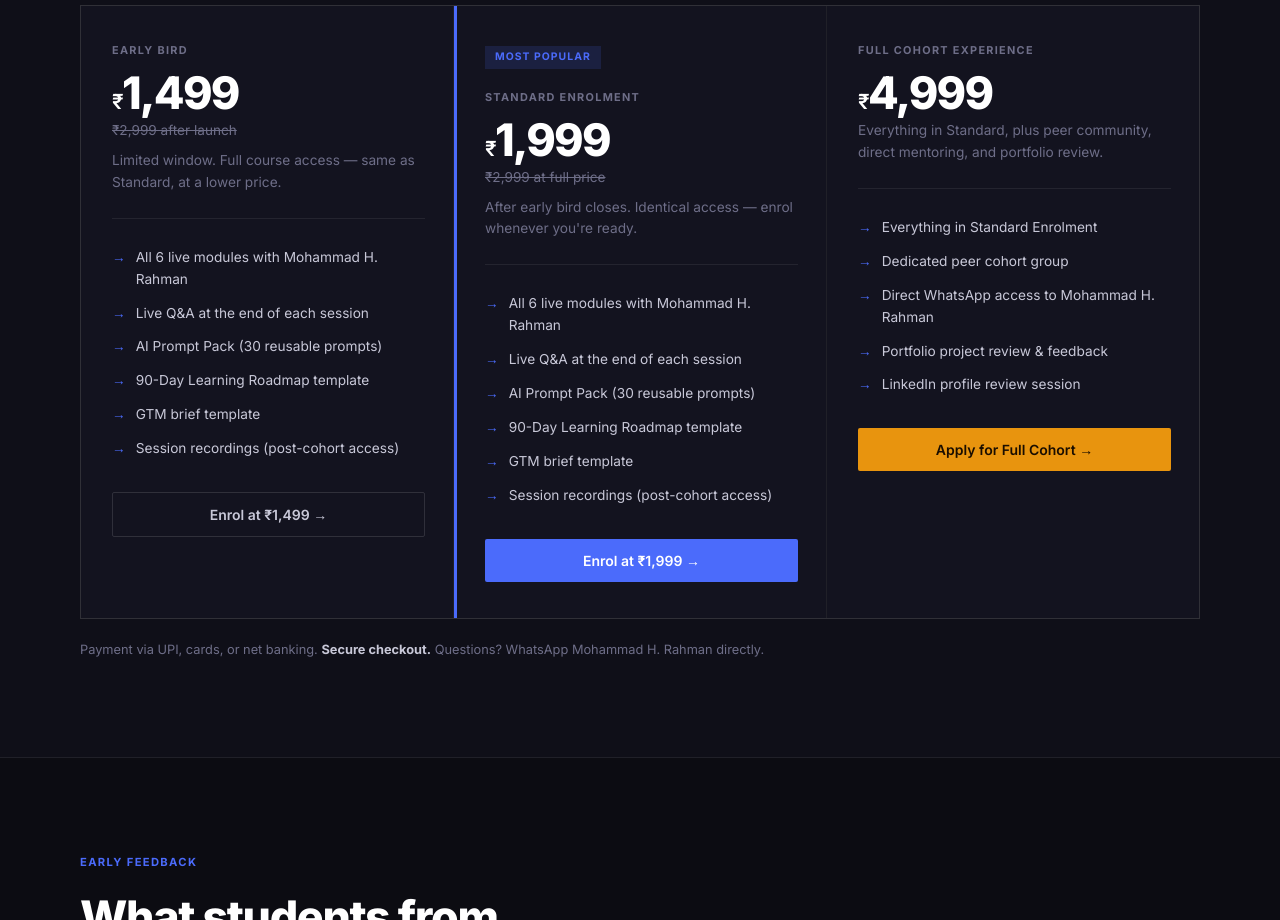
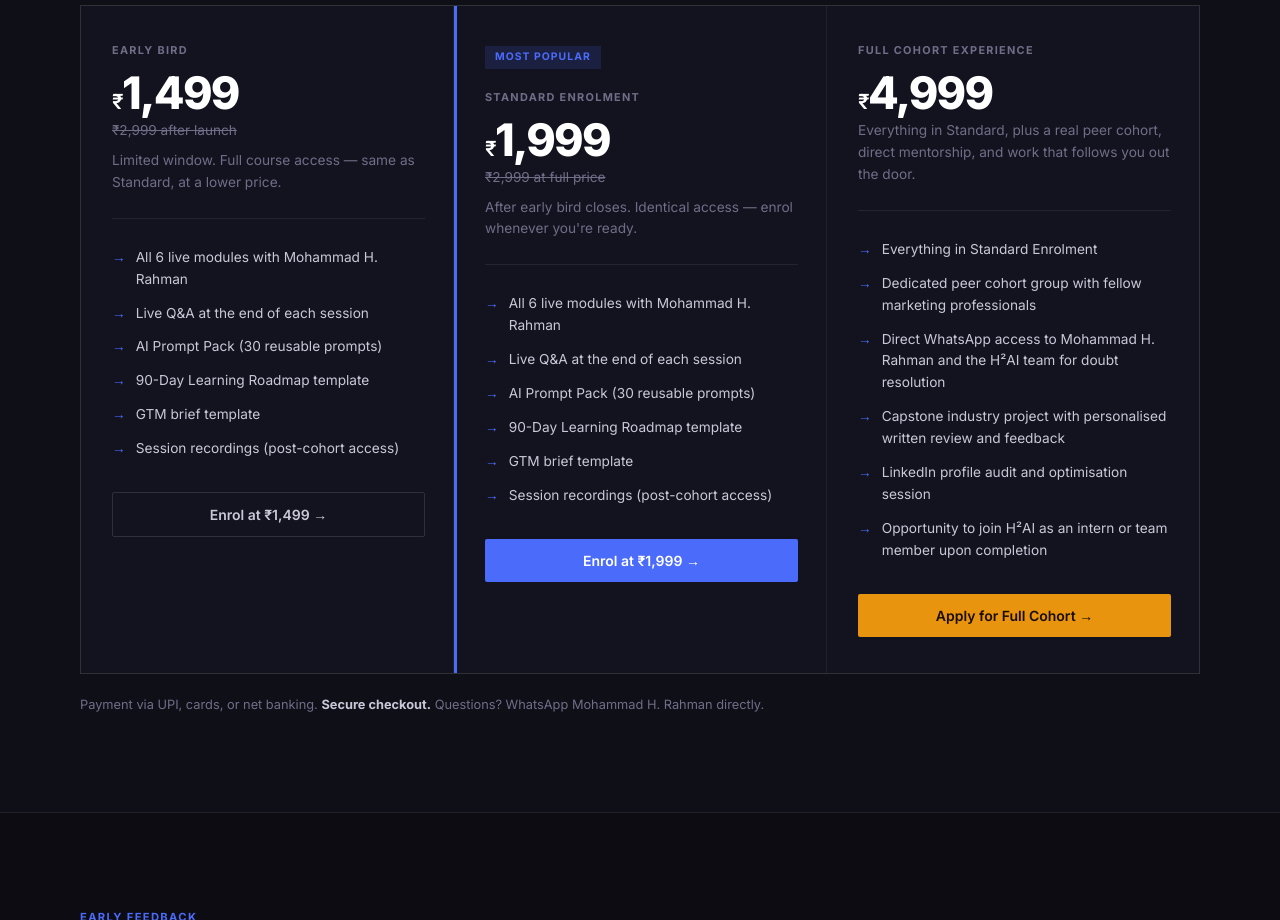
Before and after one commit to markoholics/academy-markoholics, a website: page index.html in a window 1280 px wide. Shown: the part 5220-6140 px from the top of the page. Drawn offline with nearby package versions, Linux system fonts and the light colour scheme.

Commit message:
Remove AIPMark branding, revise Full Cohort Experience content

```diff
--- a/index.html
+++ b/index.html
@@ -4,10 +4,10 @@
 <head>
   <meta charset="UTF-8" />
   <meta name="viewport" content="width=device-width, initial-scale=1.0" />
-  <title>AIPMark™ — AI-Powered Marketer: The Complete Playbook for the AI Era</title>
+  <title>AI-Powered Marketer: The Complete Playbook for the AI Era</title>
   <meta name="description"
     content="The first practical live course that teaches MBA students and early-career marketers how to use AI to think, strategise, and execute like a senior marketer. By an industry mentor with 6+ years at Monash Business School, UpGrad, and LearnTube." />
-  <meta property="og:title" content="AIPMark™ — AI-Powered Marketer Playbook" />
+  <meta property="og:title" content="AI-Powered Marketer: The Complete Playbook for the AI Era" />
   <meta property="og:description"
     content="6 live modules. Real cohort. Become the AI-powered marketer every team is hiring for." />
   <meta property="og:type" content="website" />
@@ -1883,14 +1883,14 @@
         <div class="pricing-card">
           <div class="pricing-tier-label">Full Cohort Experience</div>
           <div class="pricing-price"><small>₹</small>4,999</div>
-          <div class="pricing-desc">Everything in Standard, plus peer community, direct mentoring, and portfolio review.
-          </div>
+          <div class="pricing-desc">Everything in Standard, plus a real peer cohort, direct mentorship, and work that follows you out the door.</div>
           <ul class="pricing-features">
             <li>Everything in Standard Enrolment</li>
-            <li>Dedicated peer cohort group</li>
-            <li>Direct WhatsApp access to Mohammad H. Rahman</li>
-            <li>Portfolio project review &amp; feedback</li>
-            <li>LinkedIn profile review session</li>
+            <li>Dedicated peer cohort group with fellow marketing professionals</li>
+            <li>Direct WhatsApp access to Mohammad H. Rahman and the H²AI team for doubt resolution</li>
+            <li>Capstone industry project with personalised written review and feedback</li>
+            <li>LinkedIn profile audit and optimisation session</li>
+            <li>Opportunity to join H²AI as an intern or team member upon completion</li>
           </ul>
           <button class="btn-enrol btn-enrol-gold" onclick="openModal('cohort')">Apply for Full Cohort →</button>
         </div>
@@ -2094,7 +2094,7 @@
             <input type="radio" name="tier" value="cohort" onchange="selectTier(this)" />
             <div class="tier-option-info">
               <div class="tier-option-name">Full Cohort Experience</div>
-              <div class="tier-option-price">₹4,999 — Everything + mentoring &amp; portfolio review</div>
+              <div class="tier-option-price">₹4,999 — Cohort + mentorship + capstone project</div>
             </div>
           </label>
         </div>
```
